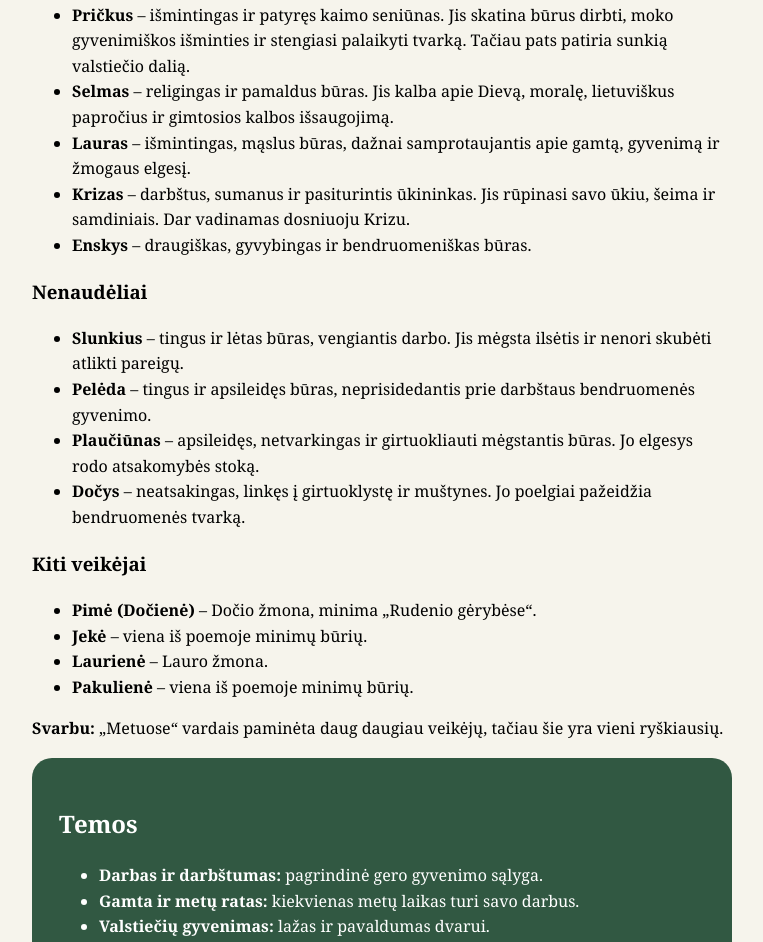
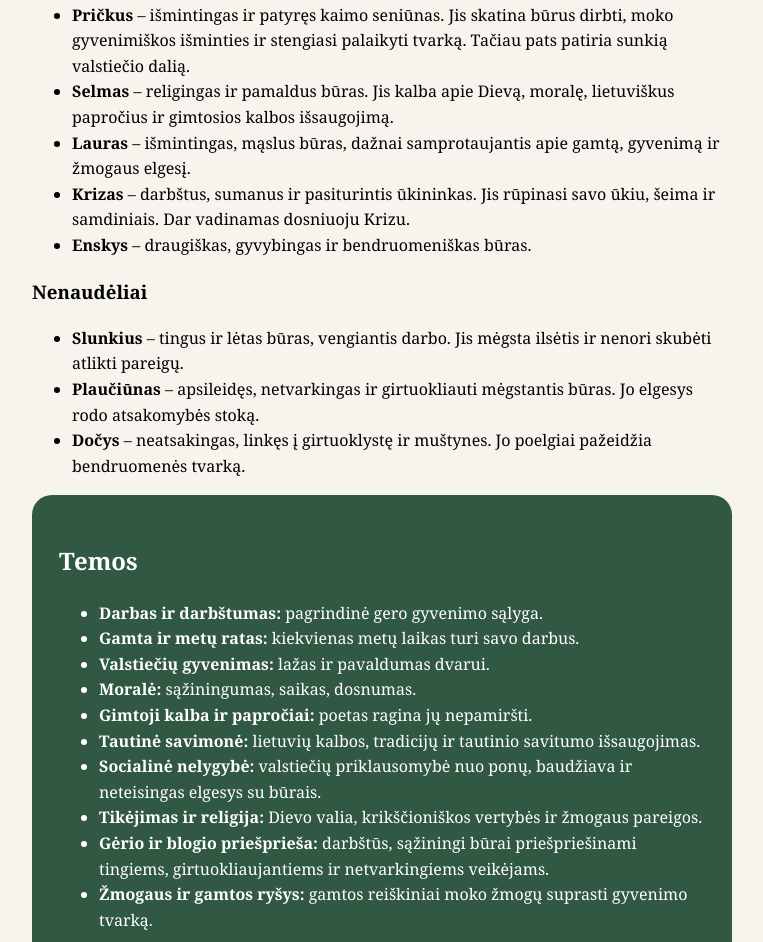
Before and after one commit to Gertowa/Projektas, a plain HTML site: page index.html in a window 1280 px wide. Shown: the part 1947-2889 px from the top of the page, without its empty margins (258-1021 px from the left). Drawn offline with Linux system fonts and the light colour scheme.

Commit message:
Revise description of the poem 'Metai' and characters

```diff
--- a/index.html
+++ b/index.html
@@ -71,7 +71,7 @@
 <h3>Poemos vaizduojamoji erdvė</h3>
 <p>Veiksmas vyksta Mažojoje Lietuvoje, Vyžlaukio valsčiuje. Poemoje vaizduojamas XVIII a. lietuvininkų valstiečių gyvenimas, jų santykiai su ponais, darbai, papročiai ir tradicijos.</p>
 <h3>Poemos žanras</h3>
-<p>„Metai“ yra didaktinė epinė poema. Joje ne tik pasakojama apie valstiečių gyvenimą, bet ir mokoma, kaip žmogus turėtų elgtis, dirbti ir gyventi.</p>
+<p>„Metai“ yra epinė poema. Joje ne tik pasakojama apie valstiečių gyvenimą, bet ir mokoma, kaip žmogus turėtų elgtis, dirbti ir gyventi.</p>
 <h2>Veikėjai</h2>
 <p>Daugelio veikėjų vardai atskleidžia jų būdą.</p>
 
@@ -106,10 +106,6 @@
             Jis mėgsta ilsėtis ir nenori skubėti atlikti pareigų.
         </li>
         <li>
-            <strong>Pelėda</strong> – tingus ir apsileidęs būras, neprisidedantis
-            prie darbštaus bendruomenės gyvenimo.
-        </li>
-        <li>
             <strong>Plaučiūnas</strong> – apsileidęs, netvarkingas ir girtuokliauti
             mėgstantis būras. Jo elgesys rodo atsakomybės stoką.
         </li>
@@ -119,26 +115,7 @@
         </li>
     </ul>
 
-    <h3>Kiti veikėjai</h3>
-    <ul>
-        <li>
-            <strong>Pimė (Dočienė)</strong> – Dočio žmona, minima „Rudenio gėrybėse“.
-        </li>
-        <li>
-            <strong>Jekė</strong> – viena iš poemoje minimų būrių.
-        </li>
-        <li>
-            <strong>Laurienė</strong> – Lauro žmona.
-        </li>
-        <li>
-            <strong>Pakulienė</strong> – viena iš poemoje minimų būrių.
-        </li>
-    </ul>
 
-    <p>
-        <strong>Svarbu:</strong> „Metuose“ vardais paminėta daug daugiau
-        veikėjų, tačiau šie yra vieni ryškiausių.
-    </p>
 <div class="zalias-blokas">
 <h2>Temos</h2>
 <ul class="temos">
```
